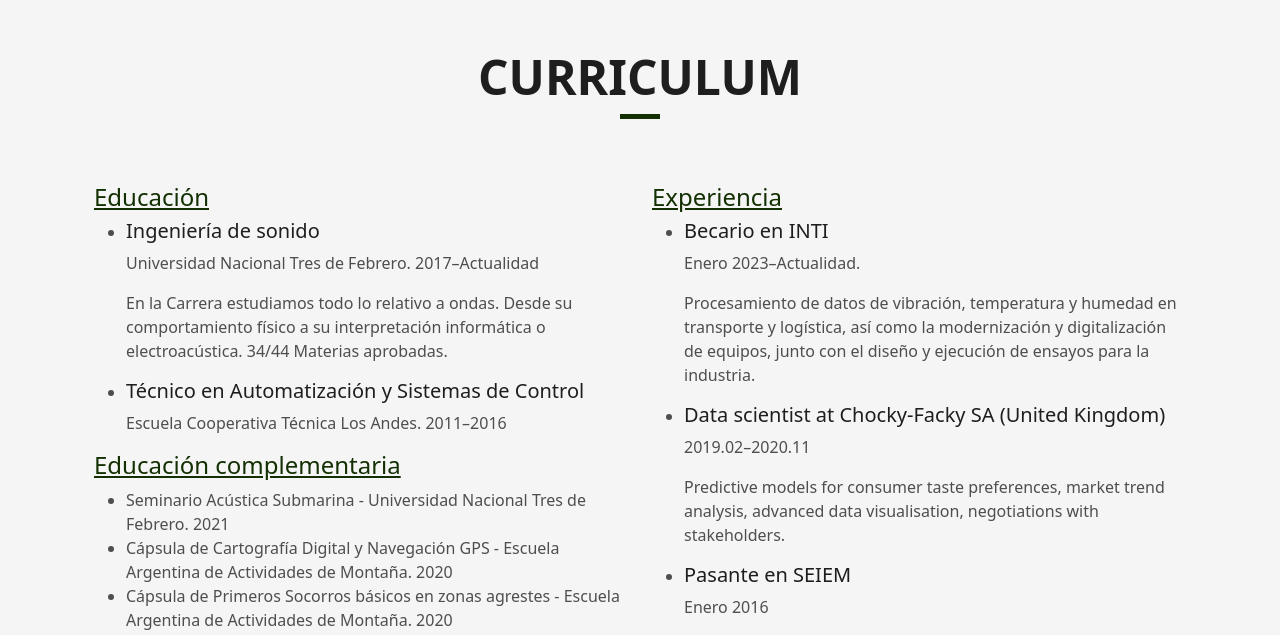
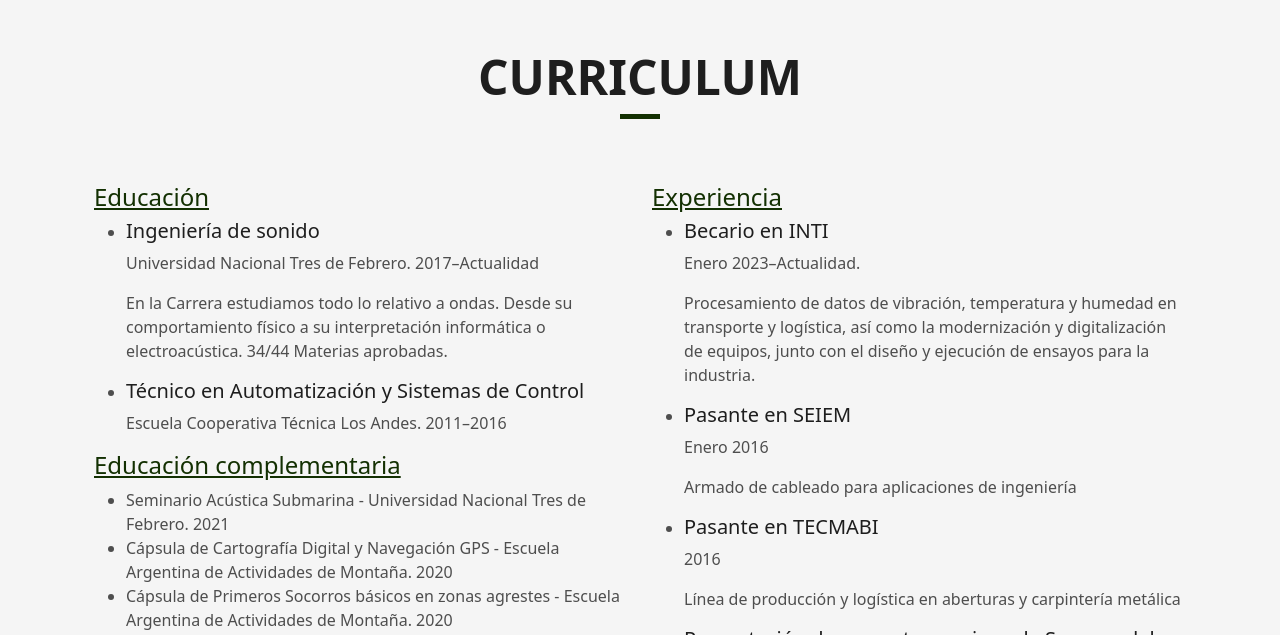
Before and after one commit to MatiasNeira/MatiasNeira.github.io, a plain HTML site: page index.html in a window 1280 px wide. Shown: the part 2165-2800 px from the top of the page. Drawn offline with Linux system fonts and the light colour scheme.

Commit message:
Update index.html

```diff
--- a/index.html
+++ b/index.html
@@ -205,11 +205,7 @@
                                 <p>Enero 2023–Actualidad.</p>
                                 <p>Procesamiento de datos de vibración, temperatura y humedad en transporte y logística, así como la modernización y digitalización de equipos, junto con el diseño y ejecución de ensayos para la industria.</p>
                             </li>
-                            <li>
-                                <h5>Data scientist at Chocky-Facky SA (United Kingdom)</h5>
-                                <p>2019.02–2020.11</p>
-                                <p>Predictive models for consumer taste preferences, market trend analysis, advanced data visualisation, negotiations with stakeholders.</p>
-                            </li>
+
                             <li>
                                 <h5>Pasante en SEIEM</h5>
                                 <p>Enero 2016</p>
```
